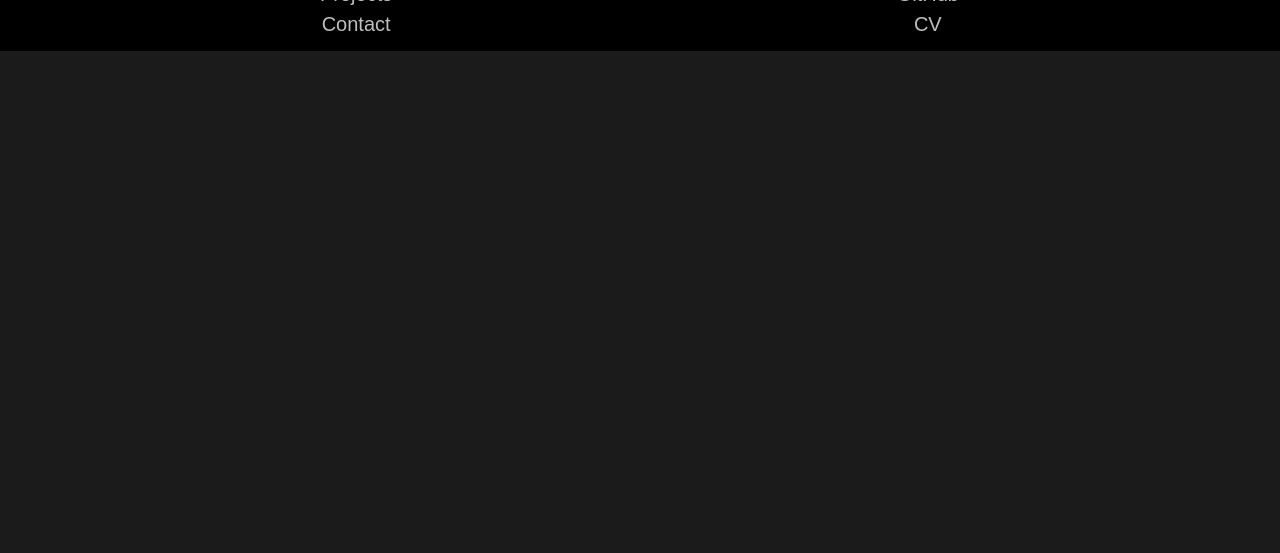
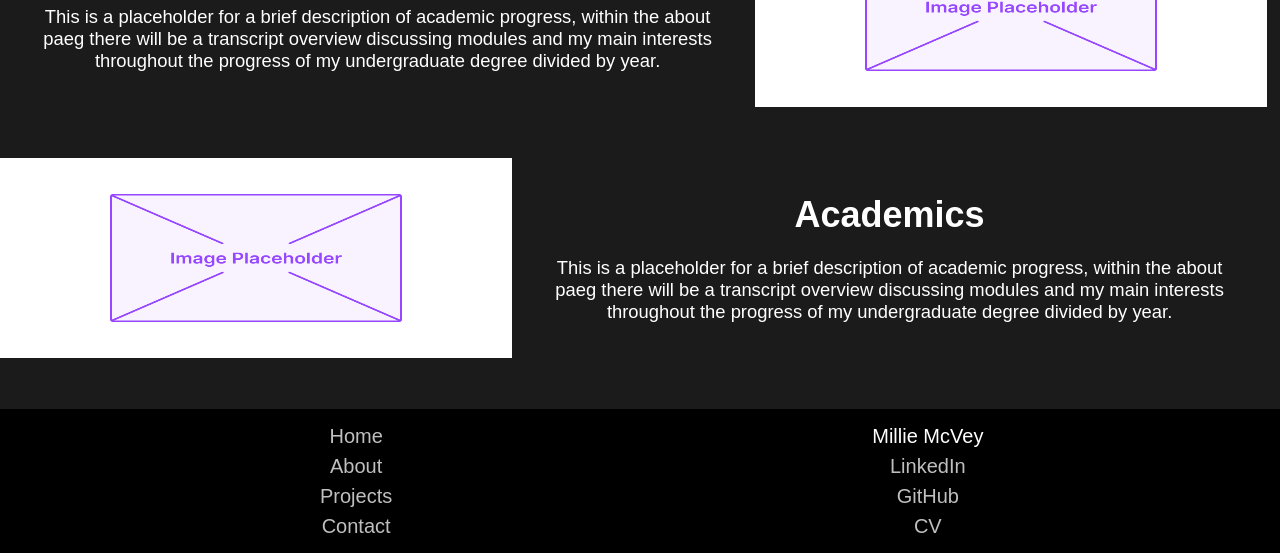
Before and after one commit to milliemcvey/milliemcvey.github.io, a plain HTML site: page about.html in a window 1280 px wide. Shown: the part 523-1076 px from the top of the page. Before the commit the page ends 800 px from the top, so only its background shows below. Drawn offline with Linux system fonts and the light colour scheme; a web font is replaced by a local one.

Commit message:
Additional Segments

```diff
--- a/about.html
+++ b/about.html
@@ -35,6 +35,38 @@
 
     </div>
 
+    <div class="right-callout-section-s">
+
+        <div class="right-callout-left-s">
+
+            <h2>Academics</h2>
+            <p>This is a placeholder for a brief description of academic progress, within the about paeg there will be a transcript overview discussing modules and my main interests throughout the progress of my undergraduate degree divided by year.</p>
+
+        </div>
+        <div class="right-callout-right-s">
+
+             <img src="placeholder.png" alt="">
+
+        </div>
+
+    </div>
+
+    <div class="left-callout-section-s">
+
+        <div class="left-callout-left-s">
+
+            <img src="placeholder.png" alt="">
+
+        </div>
+        <div class="left-callout-right-s">
+
+            <h2>Academics</h2>
+            <p>This is a placeholder for a brief description of academic progress, within the about paeg there will be a transcript overview discussing modules and my main interests throughout the progress of my undergraduate degree divided by year.</p>
+
+        </div>
+
+    </div>
+
     <div class="footer">
 
         <div class="footer-left">
--- a/styles.css
+++ b/styles.css
@@ -208,7 +208,7 @@ h3{
     padding: 2%;
 }
 
-/*------------Academic Callout Styling------------*/
+/*------------ Callout Styling------------*/
 .left-callout-section{
     display: flex;
     width: 100vw;
@@ -234,8 +234,6 @@ h3{
 .left-callout-right p{
     font-size: 1.35em;
 }
-
-/*------------Project Callout Styling------------*/
 .right-callout-section{
     display: flex;
     width: 100vw;
@@ -261,3 +259,57 @@ h3{
 .right-callout-left p{
     font-size: 1.35em;
 }
+
+/*------------ Small Callout Styling------------*/
+.left-callout-section-s{
+    display: flex;
+    width: 100vw;
+    overflow: hidden;
+}
+.left-callout-left-s{
+    width: 40%;
+    height: 25vh;
+}
+.left-callout-left-s img{
+    width: 100%;
+    height: 100%;
+}
+.left-callout-right-s{
+    padding: 2%;
+    width: 55%;
+    height: 25vh;
+}
+.left-callout-right-s h2{
+    margin: 3%;
+    margin-top: 1.5%;
+    font-size: 2.25em;
+}
+.left-callout-right-s p{
+    font-size: 1.15em;
+}
+.right-callout-section-s{
+    display: flex;
+    width: 100vw;
+    overflow: hidden;
+}
+.right-callout-right-s{
+    width: 40%;
+    height: 25vh;
+}
+.right-callout-right-s img{
+    width: 100%;
+    height: 100%;
+}
+.right-callout-left-s{
+    padding: 2%;
+    width: 55%;
+    height: 25vh;
+}
+.right-callout-left-s h2{
+    margin: 3%;
+    margin-top: 1.5%;
+    font-size: 2.25em;
+}
+.right-callout-left-s p{
+    font-size: 1.15em;
+}
```
